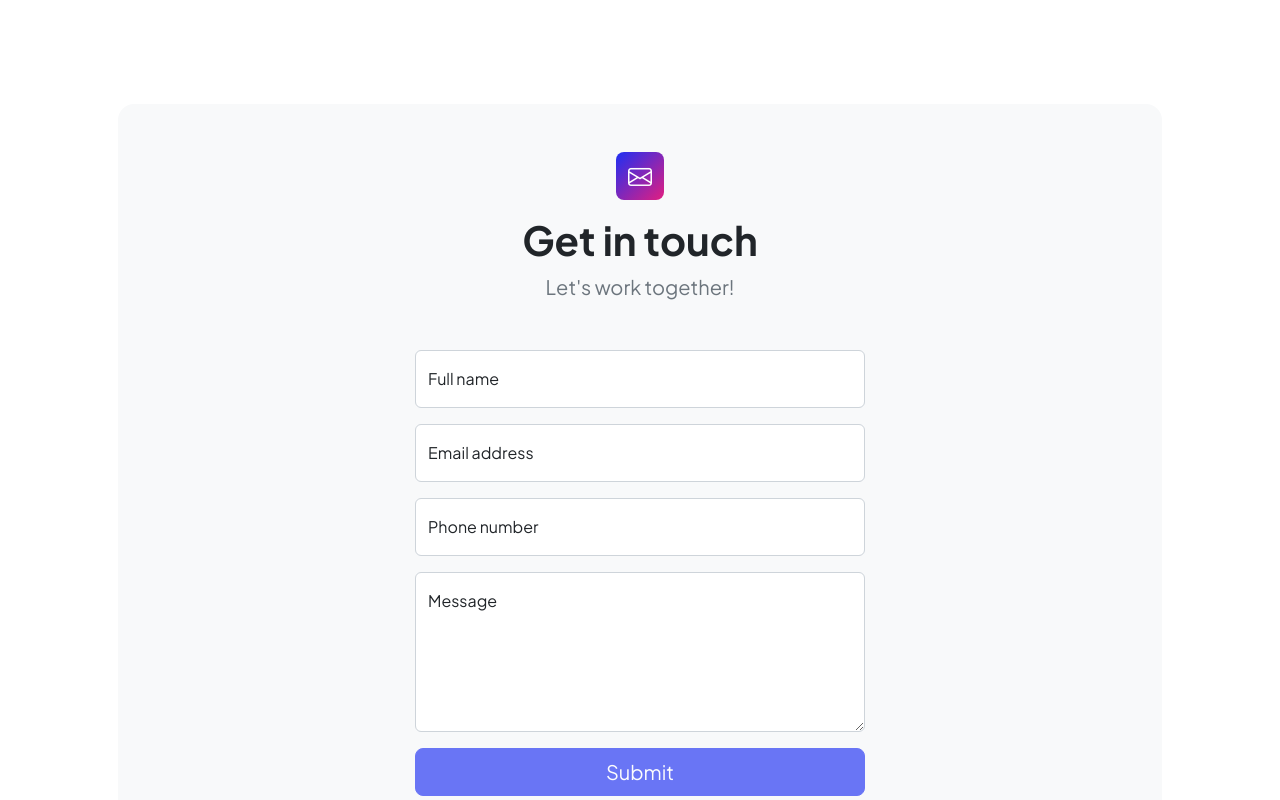
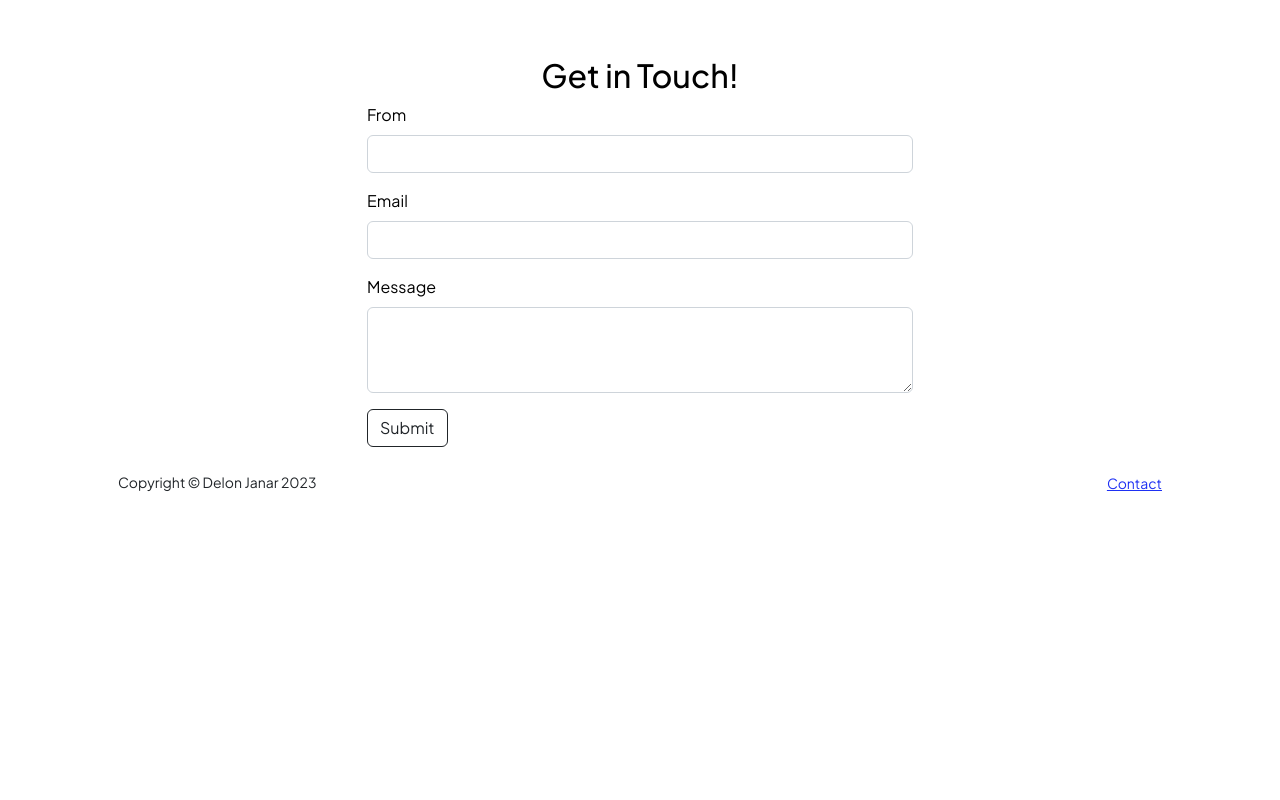
Before and after one commit to delon-janar/delon-janar.github.io, a plain HTML site: page index.html in a window 1280 px wide. Shown: the part 4640-5440 px from the top of the page. After the commit the page ends 5159 px from the top, so only its background shows below. Drawn offline with nearby package versions, Linux system fonts and the light colour scheme.

Commit message:
tambahsectionlagi

```diff
--- a/index.html
+++ b/index.html
@@ -285,75 +285,43 @@
           </div>
         </div>
       </section>
-      <section class="py-5">
-        <div class="container px-5">
-          <!-- Contact form-->
-          <div class="bg-light rounded-4 py-5 px-4 px-md-5">
-            <div class="text-center mb-5">
-              <div class="feature bg-primary bg-gradient-primary-to-secondary text-white rounded-3 mb-3"><i class="bi bi-envelope"></i></div>
-              <h1 class="fw-bolder">Get in touch</h1>
-              <p class="lead fw-normal text-muted mb-0">Let's work together!</p>
+
+      <section id="contact" style="background-color: white;">
+        <div class="container">
+            <div class="row text-center" style="color: black;">
+                <div class="col">
+                    <h2>Get in Touch!</h2>
+                </div>
             </div>
-            <div class="row gx-5 justify-content-center">
-              <div class="col-lg-8 col-xl-6">
-                <!-- * * * * * * * * * * * * * * *-->
-                <!-- * * SB Forms Contact Form * *-->
-                <!-- * * * * * * * * * * * * * * *-->
-                <!-- This form is pre-integrated with SB Forms.-->
-                <!-- To make this form functional, sign up at-->
-                <!-- https://startbootstrap.com/solution/contact-forms-->
-                <!-- to get an API token!-->
-                <form id="contactForm" data-sb-form-api-token="API_TOKEN">
-                  <!-- Name input-->
-                  <div class="form-floating mb-3">
-                    <input class="form-control" id="name" type="text" placeholder="Enter your name..." data-sb-validations="required" />
-                    <label for="name">Full name</label>
-                    <div class="invalid-feedback" data-sb-feedback="name:required">A name is required.</div>
+            <div class="row justify-content-md-center" style="color: black;">
+              <div class="col-md-6">
+                  <div class="alert alert-success alert-dismissible fade show d-none" role="alert" id="success-alert">
+                      <strong>Terima kasih!</strong> Kritik dan saran Anda akan menjadi bahan evaluasi kami untuk masa depan.
+                      <button type="button" class="btn-close" data-bs-dismiss="alert" aria-label="Close"></button>
                   </div>
-                  <!-- Email address input-->
-                  <div class="form-floating mb-3">
-                    <input class="form-control" id="email" type="email" placeholder="name@example.com" data-sb-validations="required,email" />
-                    <label for="email">Email address</label>
-                    <div class="invalid-feedback" data-sb-feedback="email:required">An email is required.</div>
-                    <div class="invalid-feedback" data-sb-feedback="email:email">Email is not valid.</div>
-                  </div>
-                  <!-- Phone number input-->
-                  <div class="form-floating mb-3">
-                    <input class="form-control" id="phone" type="tel" placeholder="(123) 456-7890" data-sb-validations="required" />
-                    <label for="phone">Phone number</label>
-                    <div class="invalid-feedback" data-sb-feedback="phone:required">A phone number is required.</div>
-                  </div>
-                  <!-- Message input-->
-                  <div class="form-floating mb-3">
-                    <textarea class="form-control" id="message" type="text" placeholder="Enter your message here..." style="height: 10rem" data-sb-validations="required"></textarea>
-                    <label for="message">Message</label>
-                    <div class="invalid-feedback" data-sb-feedback="message:required">A message is required.</div>
-                  </div>
-                  <!-- Submit success message-->
-                  <!---->
-                  <!-- This is what your users will see when the form-->
-                  <!-- has successfully submitted-->
-                  <div class="d-none" id="submitSuccessMessage">
-                    <div class="text-center mb-3">
-                      <div class="fw-bolder">Form submission successful!</div>
-                      To activate this form, sign up at
-                      <br />
-                      <a href="https://startbootstrap.com/solution/contact-forms">https://startbootstrap.com/solution/contact-forms</a>
+                  <form name="form-web" autocomplete="off">
+                    <div class="mb-3">
+                        <label for="name" class="form-label">From</label>
+                        <input type="text" class="form-control" id="name" aria-describedby="name" name="nama" required>
                     </div>
-                  </div>
-                  <!-- Submit error message-->
-                  <!---->
-                  <!-- This is what your users will see when there is-->
-                  <!-- an error submitting the form-->
-                  <div class="d-none" id="submitErrorMessage"><div class="text-center text-danger mb-3">Error sending message!</div></div>
-                  <!-- Submit Button-->
-                  <div class="d-grid"><button class="btn btn-primary btn-lg disabled" id="submitButton" type="submit">Submit</button></div>
+                    <div class="mb-3">
+                        <label for="email" class="form-label">Email</label>
+                        <input type="email" class="form-control" id="email" aria-describedby="email" name="email" required>
+                    </div>
+                    <div class="mb-3">
+                        <label for="exampleFormControlTextarea1" class="form-label">Message</label>
+                        <textarea class="form-control" id="pesan" rows="3" name="pesan" required></textarea>
+                    </div>
+                    <button type="submit" class="btn btn-outline-dark btn-kirim">Submit</button>
+
                 </form>
               </div>
-            </div>
           </div>
+
+
+                </div>
         </div>
-      </section>
+    </section>
     </main>
 
     <!-- Footer-->
--- a/js/scripts.js
+++ b/js/scripts.js
@@ -5,3 +5,29 @@
 */
 // This file is intentionally blank
 // Use this file to add JavaScript to your project
+
+const form = document.forms['form-web'];
+const successAlert = document.getElementById('success-alert');
+
+form.addEventListener('submit', e => {
+    e.preventDefault();
+    successAlert.classList.add('d-none');
+
+    if (validateForm()) {
+        setTimeout(() => {
+            successAlert.classList.remove('d-none');
+            form.reset();
+        }, 2000);
+    }
+    console.log('Form submitted')
+});
+
+function validateForm() {
+    const inputField = form.querySelector('#name');
+    if (inputField.value.trim() === '') {
+        displayError('Name must be filled out.');
+        return false;
+    }
+
+    return true;
+}
```
